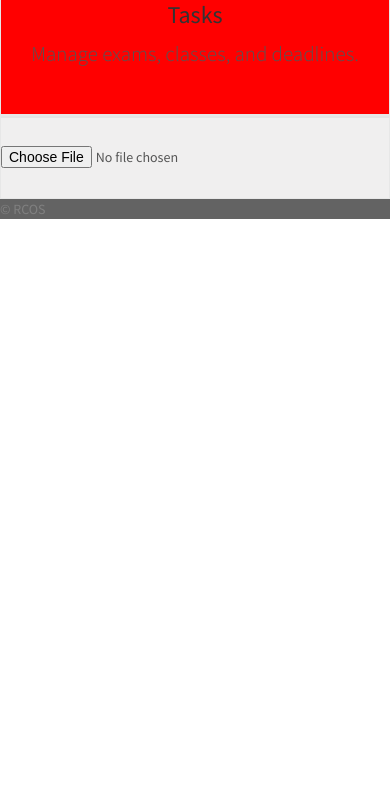
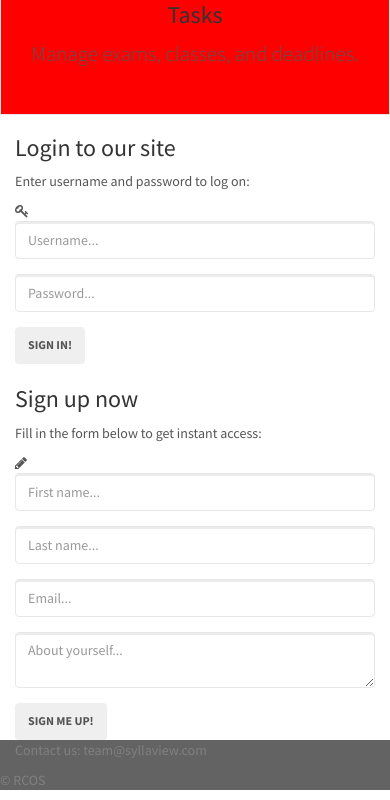
Before and after one commit to AlbMej/Syllaview, a Django app: template my_proj/src/templates/home.html in a window 390 px wide; the page is wider, and only the part inside the window is pictured. Shown: the part 3686-4486 px from the top of that part. Before the commit the page ends 3905 px from the top of that part, so only its background shows below. Run offline with Django 3.2, Linux system fonts and the light colour scheme; the template is opened without the code that fills it, so the values that code supplies are empty; parts of the project's set-up code (start-up, migrations or seed data) failed here and were passed over; some libraries are stand-ins or nearby versions; grey boxes are pictures that could not be loaded.

Commit message:
registeration in home page added

```diff
--- a/my_proj/src/templates/home.html
+++ b/my_proj/src/templates/home.html
@@ -140,13 +140,126 @@
           </div>
       </div>
     </div> <!-- /container -->
-    <div id="Account" class="jumbotron">
+    <!--<div id="Account" class="jumbotron">
 
 
         <div class="file-upload-wrapper">
             <input type="file" id="input-file-now-custom-1" class="file-upload" data-default-file="https://mdbootstrap.com/img/Photos/Others/images/89.jpg" />
         </div>
-    </div>
+    </div>-->
+    <body>
+
+        <!-- Top content -->
+        <div class="top-content">
+
+            <div class="inner-bg">
+                <div class="container">
+
+                    <div class="row">
+                        <div class="col-sm-5">
+
+                          <div class="form-box">
+                            <div class="form-top">
+                              <div class="form-top-left">
+                                <h3>Login to our site</h3>
+                                  <p>Enter username and password to log on:</p>
+                              </div>
+                              <div class="form-top-right">
+                                <i class="fa fa-key"></i>
+                              </div>
+                              </div>
+                              <div class="form-bottom">
+                            <form role="form" action="" method="post" class="login-form">
+                              <div class="form-group">
+                                <label class="sr-only" for="form-username">Username</label>
+                                  <input type="text" name="form-username" placeholder="Username..." class="form-username form-control" id="form-username">
+                                </div>
+                                <div class="form-group">
+                                  <label class="sr-only" for="form-password">Password</label>
+                                  <input type="password" name="form-password" placeholder="Password..." class="form-password form-control" id="form-password">
+                                </div>
+                                <button type="submit" class="btn">Sign in!</button>
+                            </form>
+                          </div>
+                        </div>
+
+
+
+                        </div>
+
+                        <div class="col-sm-1 middle-border"></div>
+                        <div class="col-sm-1"></div>
+
+                        <div class="col-sm-5">
+
+                          <div class="form-box">
+                            <div class="form-top">
+                              <div class="form-top-left">
+                                <h3>Sign up now</h3>
+                                  <p>Fill in the form below to get instant access:</p>
+                              </div>
+                              <div class="form-top-right">
+                                <i class="fa fa-pencil"></i>
+                              </div>
+                              </div>
+                              <div class="form-bottom">
+                            <form role="form" action="" method="post" class="registration-form">
+                              <div class="form-group">
+                                <label class="sr-only" for="form-first-name">First name</label>
+                                  <input type="text" name="form-first-name" placeholder="First name..." class="form-first-name form-control" id="form-first-name">
+                                </div>
+                                <div class="form-group">
+                                  <label class="sr-only" for="form-last-name">Last name</label>
+                                  <input type="text" name="form-last-name" placeholder="Last name..." class="form-last-name form-control" id="form-last-name">
+                                </div>
+                                <div class="form-group">
+                                  <label class="sr-only" for="form-email">Email</label>
+                                  <input type="text" name="form-email" placeholder="Email..." class="form-email form-control" id="form-email">
+                                </div>
+                                <div class="form-group">
+                                  <label class="sr-only" for="form-about-yourself">About yourself</label>
+                                  <textarea name="form-about-yourself" placeholder="About yourself..."
+                                        class="form-about-yourself form-control" id="form-about-yourself"></textarea>
+                                </div>
+                                <button type="submit" class="btn">Sign me up!</button>
+                            </form>
+                          </div>
+                          </div>
+
+                        </div>
+                    </div>
+
+                </div>
+            </div>
+
+        </div>
+
+        <!-- Footer -->
+        <footer>
+          <div class="container">
+            <div class="row">
+
+              <div class="col-sm-8 col-sm-offset-2">
+                <div class="footer-border"></div>
+                <p>Contact us: team@syllaview.com
+                 </p>
+              </div>
+
+            </div>
+          </div>
+        </footer>
+
+        <!-- Javascript -->
+        <script src="assets/js/jquery-1.11.1.min.js"></script>
+        <script src="assets/bootstrap/js/bootstrap.min.js"></script>
+        <script src="assets/js/jquery.backstretch.min.js"></script>
+        <script src="assets/js/scripts.js"></script>
+
+        <!--[if lt IE 10]>
+            <script src="assets/js/placeholder.js"></script>
+        <![endif]-->
+
+    </body>
 
 
     {% block footer %}
```
Also changed, not shown: 1 other file.
